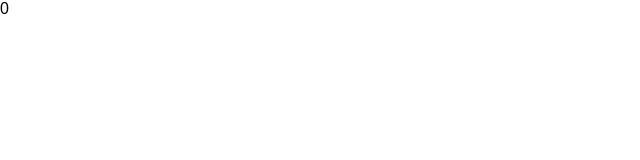
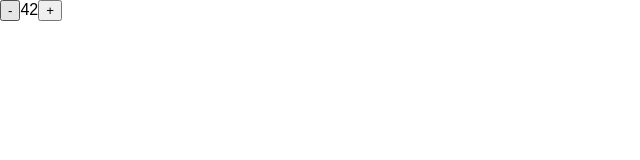
Before and after one commit to fullcode100/react-redux, a React (Create React App) app: page / in a window 1280 px wide. Shown: the top 160 px of the page, without its empty margins (0-640 px from the left). Built offline with nearby package versions, Linux system fonts and the light colour scheme.

Commit message:
adds mapDispatchToProps to counter container

```diff
--- a/src/components/Counter.js
+++ b/src/components/Counter.js
@@ -5,7 +5,9 @@ import React from 'react';
 const Counter = (props) => {
   return (
     <div>
+      <button onClick={props.decrement}>-</button>
       {props.count}
+      <button onClick={props.increment}>+</button>
     </div>
   );
 };
--- a/src/containers/CounterContainer.js
+++ b/src/containers/CounterContainer.js
@@ -1,5 +1,10 @@
 import { connect } from 'react-redux';
 import Counter from '../components/Counter';
+
+import {
+  actionIncrement,
+  actionDecrement
+} from '../actions';
 
 const mapStateToProps = (state) => {
   return {
@@ -7,6 +12,17 @@ const mapStateToProps = (state) => {
   }
 };
 
+const mapDispatchToProps = (dispatch) => {
+  return {
+    increment: () => {
+      dispatch(actionIncrement())
+    },
+    decrement: () => {
+      dispatch(actionDecrement())
+    }
+  }
+}
+
 const componentConnector = connect(mapStateToProps);
 const connectedCounter = componentConnector(Counter);
 
--- a/src/reducers.js
+++ b/src/reducers.js
@@ -8,7 +8,7 @@ import {
 //   count: 0
 // }
 
-const initialState = { count: 0 };
+const initialState = { count: 42 };
 
 // Step 3: Write a reducer that accepts
 // the current state and an action
```
